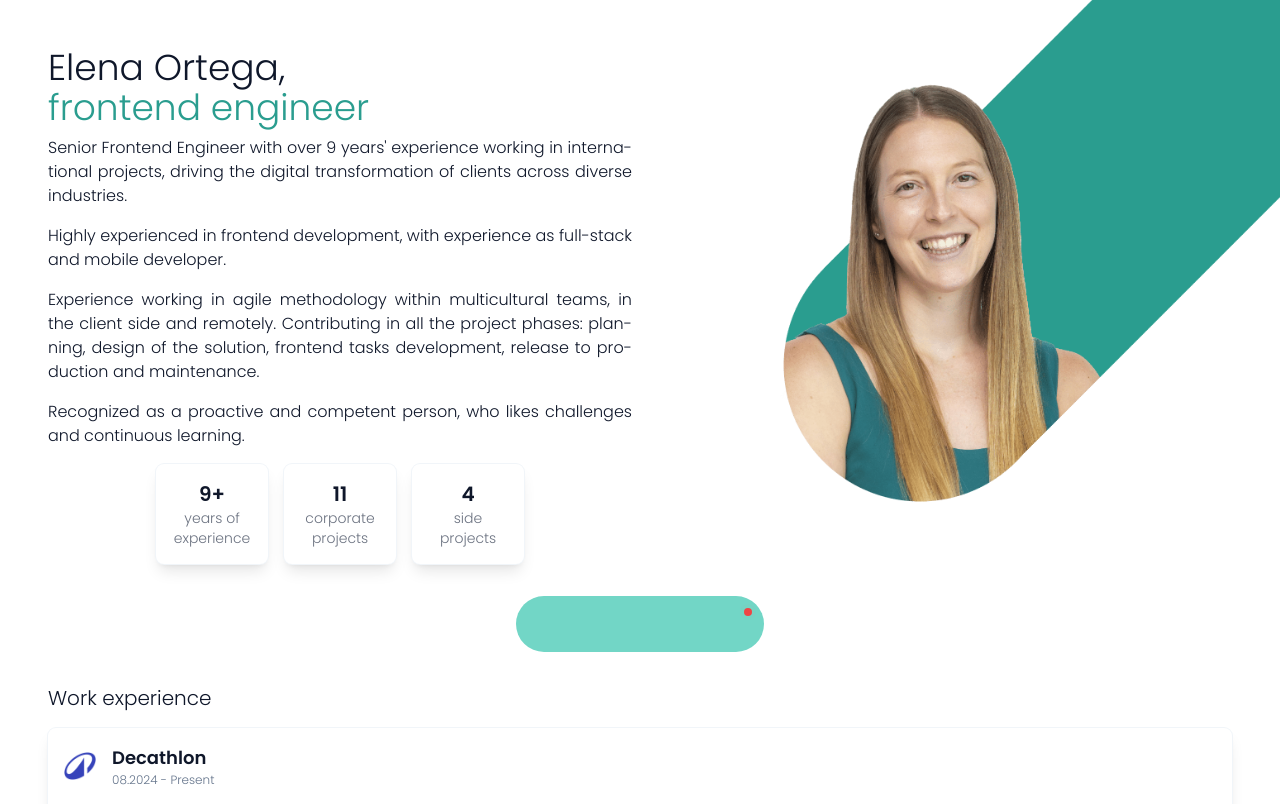
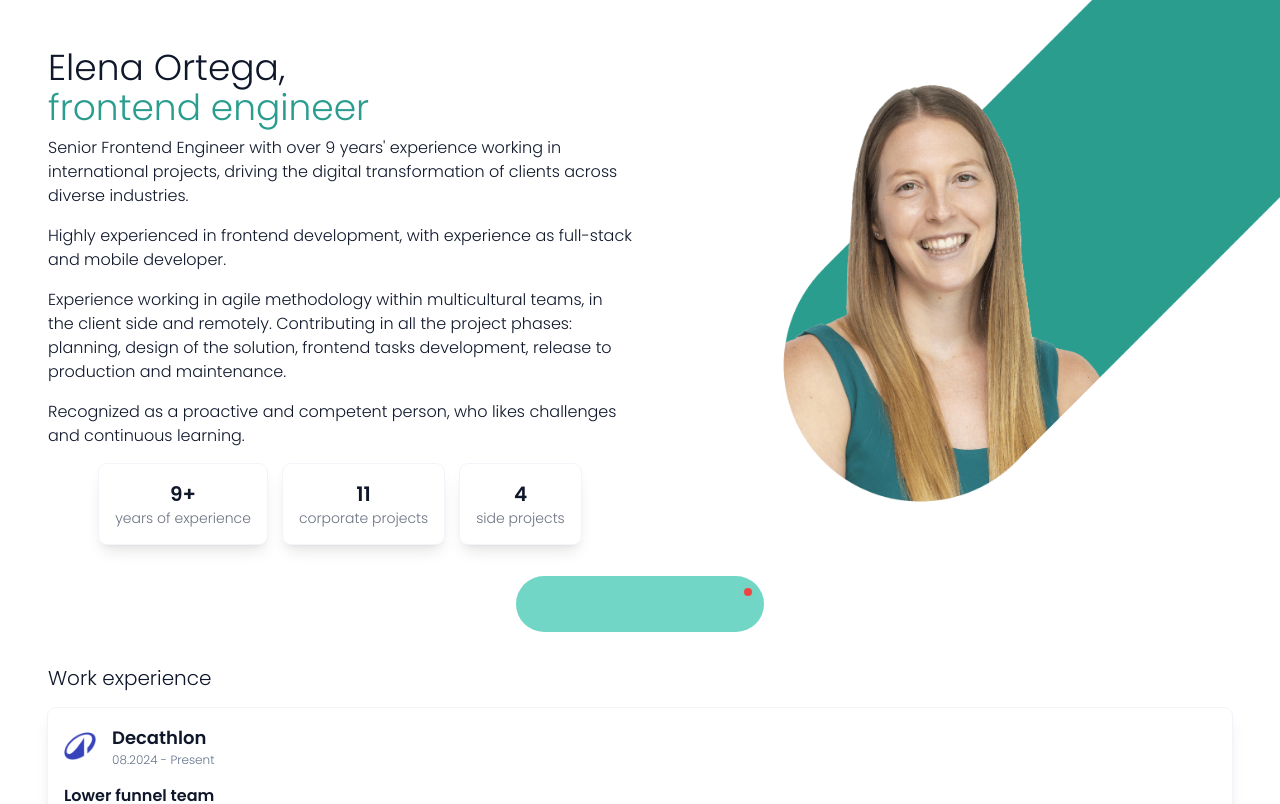
Before and after one commit to elenaorfe/elenaorfe-website, a Next.js app in the folder packages/@elenaorfe-client/: page / in a window 1280 px wide. Shown: the top 804 px of the page. Built offline with nearby package versions, Linux system fonts and the light colour scheme; some icons are missing.

Commit message:
fix(about): remove unnecessary classes for better styling consistency

```diff
--- a/packages/@elenaorfe-client/components/Portfolio/About.tsx
+++ b/packages/@elenaorfe-client/components/Portfolio/About.tsx
@@ -23,7 +23,7 @@ type CardContentProps = {
 const CardContent = (props: CardContentProps): React.JSX.Element => {
 	const { yearsOfExperience, label } = props;
 	return (
-		<div className="max-w-28 p-4 text-center">
+		<div className="p-4 text-center">
 			<div className="text-xl font-semibold">{yearsOfExperience}</div>
 			<div className="line-clamp-2 text-sm text-gray-500">{label}</div>
 		</div>
@@ -75,7 +75,7 @@ const AboutSection = (props: AboutProps): React.JSX.Element => {
 				)}
 				{about.description.details.map((aboutDetail, index) => (
 					<div
-						className="mb-4 break-after-column hyphens-auto text-justify"
+						className="mb-4 break-after-column"
 						key={`about-description-details-${index}`}
 					>
 						<p>
--- a/packages/@elenaorfe-client/components/Portfolio/SideExperience.tsx
+++ b/packages/@elenaorfe-client/components/Portfolio/SideExperience.tsx
@@ -41,7 +41,7 @@ const SideExperience = (props: SideExperiencesProps): React.JSX.Element => {
 								</div>
 							</div>
 							<div className="flex h-full flex-col justify-between">
-								<p className="break-after-column hyphens-auto text-justify">
+								<p className="break-after-column">
 									{project.description.details}
 								</p>
 								<div className="mt-4 flex flex-wrap">
```
